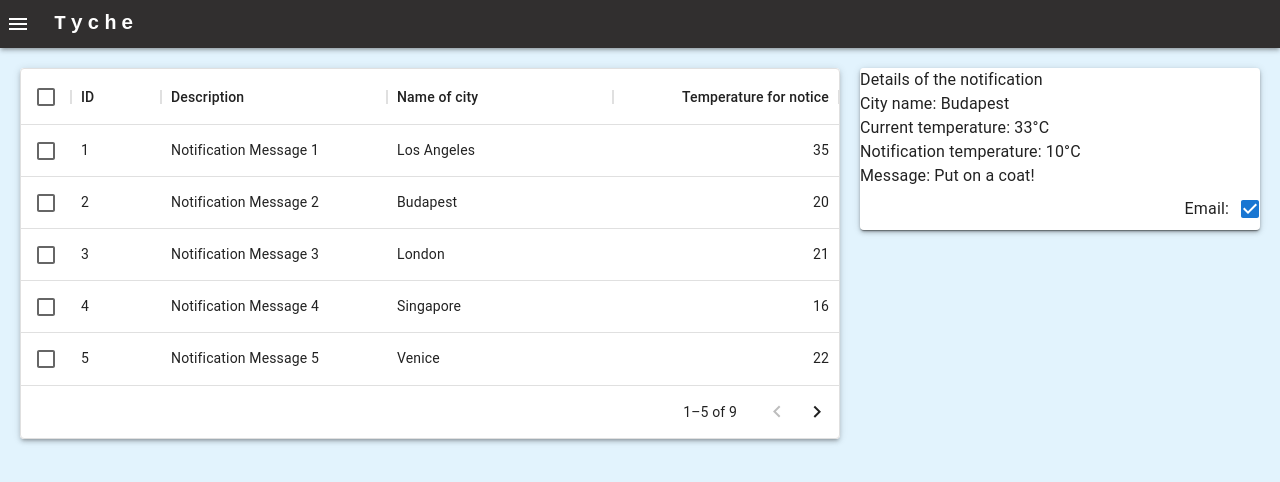
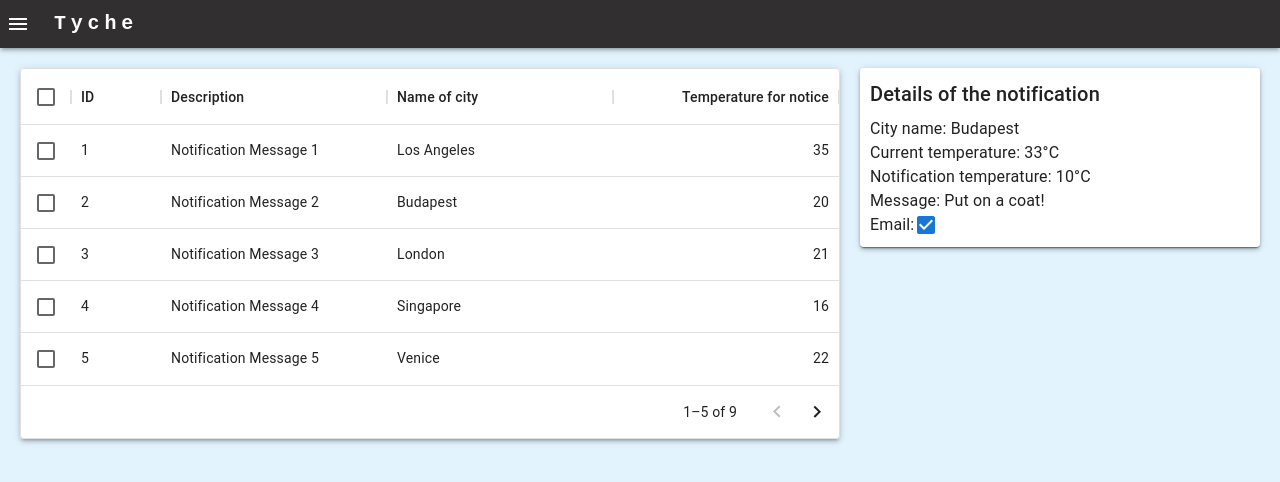
Before and after one commit to Boti97/tyche_frontend, a React (Create React App) app: page / in a window 1280 px wide. Shown: the top 482 px of the page. Built offline with nearby package versions, Linux system fonts and the light colour scheme.

Commit message:
details view style fixed

```diff
--- /dev/null
+++ b/src/components/NotificationDetails/NotificationDetails.styles.ts
@@ -0,0 +1,13 @@
+import {} from '@mui/system';
+
+export default () => ({
+  '& .rootBox': {
+    padding: 10
+  },
+  '& .MuiButtonBase-root': {
+    padding: 0
+  },
+  '& .MuiFormControlLabel-root': {
+    margin: 0
+  }
+});
--- a/src/components/NotificationDetails/NotificationDetails.tsx
+++ b/src/components/NotificationDetails/NotificationDetails.tsx
@@ -1,15 +1,30 @@
-import { Checkbox, FormControlLabel, FormGroup, Paper, Typography } from '@mui/material';
+import {
+  Box,
+  Checkbox,
+  FormControlLabel,
+  FormGroup,
+  Paper,
+  Typography,
+  styled
+} from '@mui/material';
+
+import styles from './NotificationDetails.styles';
 
 export {};
+const NotificationDetailsRoot = styled(Paper)(styles);
 
 const NotificationDetails = () => {
   return (
-    <Paper role="NotificationDetails">
-      <Typography>Details of the notification</Typography>
+    <NotificationDetailsRoot role="NotificationDetails">
+      <Box className="rootBox">
+        <Typography variant="h6" gutterBottom>
+          Details of the notification
+        </Typography>
         <Typography>City name: Budapest</Typography>
         <Typography>Current temperature: 33°C</Typography>
         <Typography>Notification temperature: 10°C</Typography>
         <Typography>Message: Put on a coat!</Typography>
+        <Box sx={{ display: 'flex' }}>
           <FormGroup>
             <FormControlLabel
               control={<Checkbox defaultChecked />}
@@ -17,7 +32,9 @@ const NotificationDetails = () => {
               labelPlacement="start"
             />
           </FormGroup>
-    </Paper>
+        </Box>
+      </Box>
+    </NotificationDetailsRoot>
   );
 };
 
```
Lines whose indentation alone changed are shown as unchanged.
